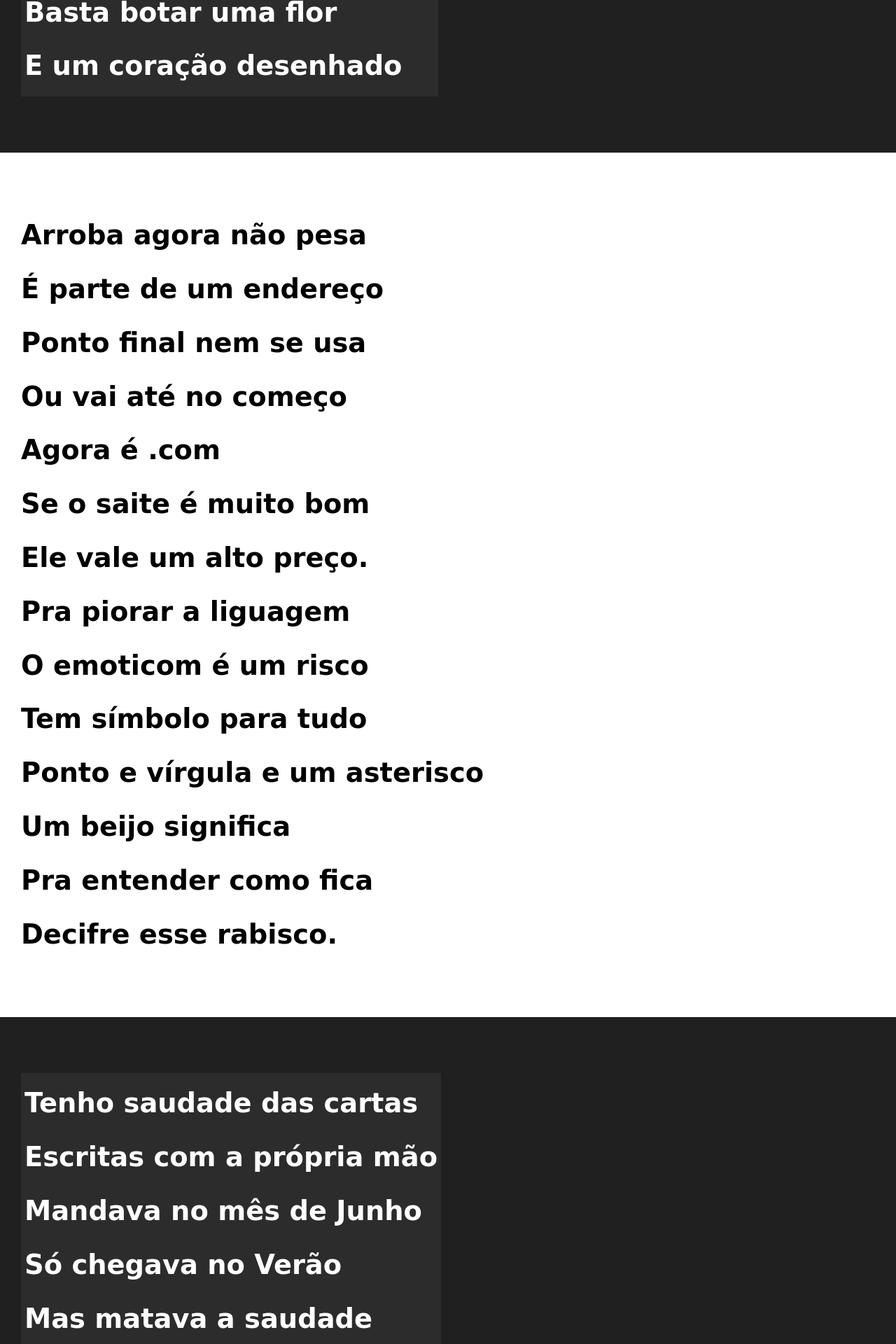
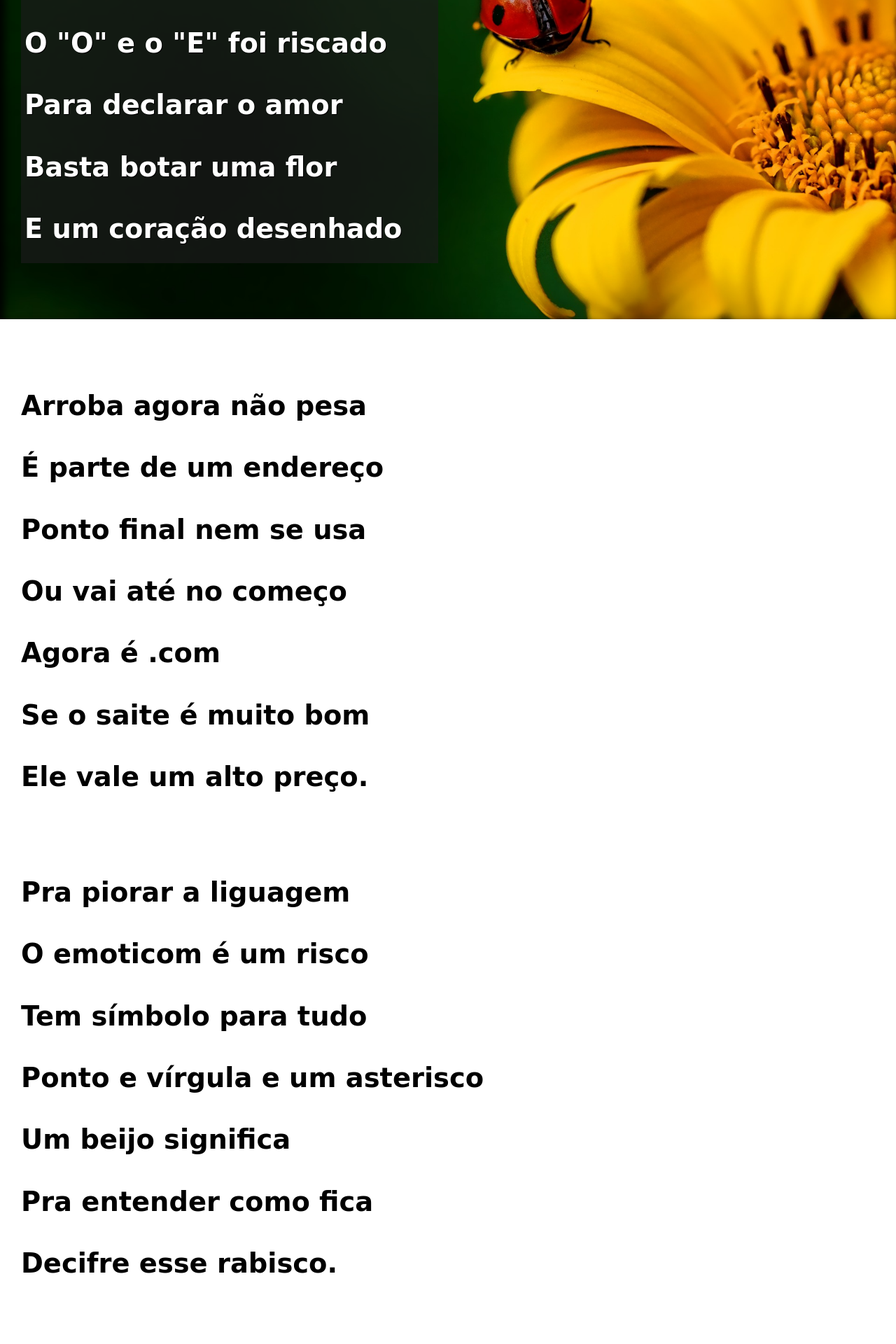
Before and after one commit to PedroFolsterSanches/html5-css3, a PHP site: page / in a window 1280 px wide. Shown: the part 1440-3360 px from the top of the page at 70% size. Run offline with PHP 8.4, Linux system fonts and the light colour scheme.

Commit message:
futeco 1.0

```diff
--- a/desafios/modulo-3/des012-minha/index.html
+++ b/desafios/modulo-3/des012-minha/index.html
@@ -37,21 +37,25 @@
         </article>
 
         <article class="branco">
-            <p>Arroba agora não pesa <br>
+                <p>
+                    Arroba agora não pesa <br>
                     É parte de um endereço <br>
                     Ponto final nem se usa <br>
                     Ou vai até no começo <br>
                     Agora é .com <br>
                     Se o saite é muito bom <br>
                     Ele vale um alto preço. <br>
+                </p>
 
+                <p>
                     Pra piorar a liguagem <br>
                     O emoticom é um risco <br>
                     Tem símbolo para tudo <br>
                     Ponto e vírgula e um asterisco <br>
                     Um beijo significa <br>
                     Pra entender como fica <br>
-                Decifre esse rabisco.</p>
+                    Decifre esse rabisco.
+                </p>
         </article>
 
         <article class="imagem" id="img2">
@@ -65,21 +69,25 @@
         </article>
 
         <article class="branco">
-            <p>Agora, escrevo e envio <br>
+                <p>
+                    Agora, escrevo e envio <br>
                     Chegando na mesma hora <br>
                     Mas quando vou prosear <br>
                     A pessoa foi embora <br>
                     Abriu outro aplicativo <br>
                     O mundo ficou cativo <br>
                     Da tecnologia do agora. <br>
+                </p>
 
+                <p>
                     Felizmente, pra orar <br>
                     Não precisa de internet <br>
                     Deus escuta todo mundo <br>
                     Se quiser, faça esse teste <br>
                     Dois pontos são dois joelhos <br>
                     Seus lábios são aparelhos <br>
-                Deixe que Deus interprete.</p>
+                    Deixe que Deus interprete.
+                </p>
         </article>
 
     </main>
--- a/desafios/modulo-3/des012-minha/style.css
+++ b/desafios/modulo-3/des012-minha/style.css
@@ -86,10 +86,16 @@ main {
 main > article {
     padding-top: 10vh;
     padding-bottom: 10vh;
-    line-height: 2em;
+    line-height: 2.3em;
     padding-left: 30px;
     font-size: 3vw;
 }
+
+main p {
+    padding-bottom: 2em;
+}
+
+/* Class */
 
 main > .branco {
     background-color: white;
@@ -99,13 +105,31 @@ main > .branco {
 main > .imagem {
     background-color: rgb(32, 32, 32);
     color: white;
+    box-shadow: inset 6px 6px 13px 0px black;
+    background-attachment: fixed;
 }
 
 main > .imagem > p {
     display: inline-block;
     padding: 5px;
-    background-color: rgba(54, 54, 54, 0.582);
+    background-color: rgba(27, 27, 27, 0.678);
+    text-shadow: 1px 1px 0px black;
 }
+
+/* Id */
+
+main #img1 {
+    background-image: url('./imagens/background001.jpg');
+    background-position: right center;
+    background-size: cover;
+}
+
+main #img2 {
+    background-image: url('./imagens/background002.jpg');
+    background-position: right center;
+    background-size: cover;
+}
+
 
 /* Rodapé --------------------------------------------------------*/
 
```
Lines whose indentation alone changed are shown as unchanged.
